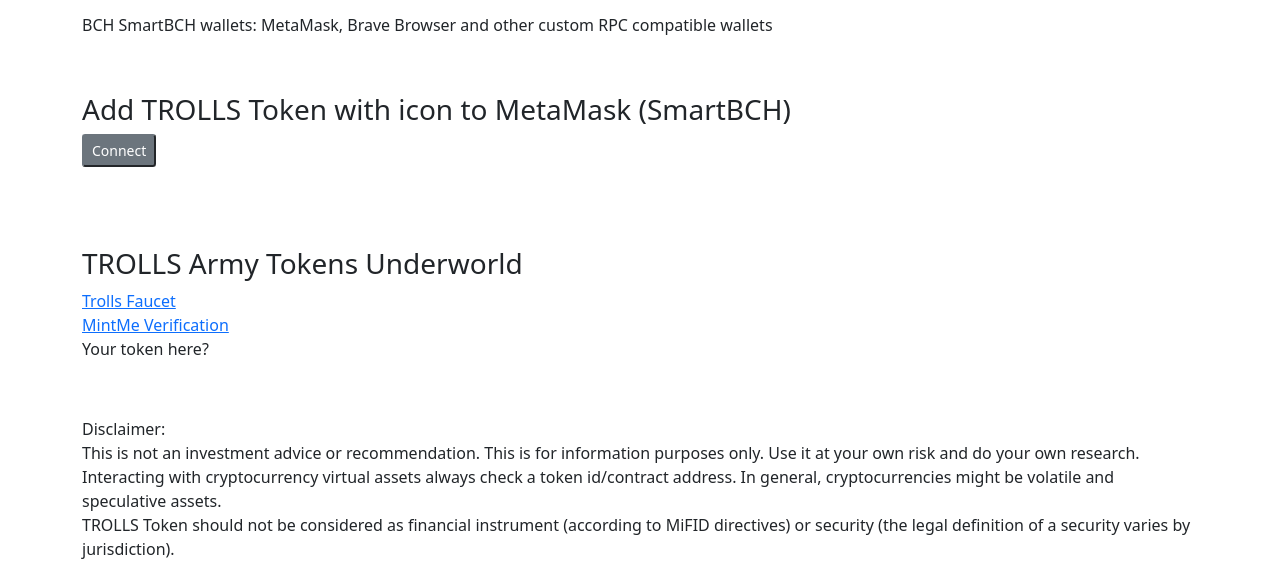
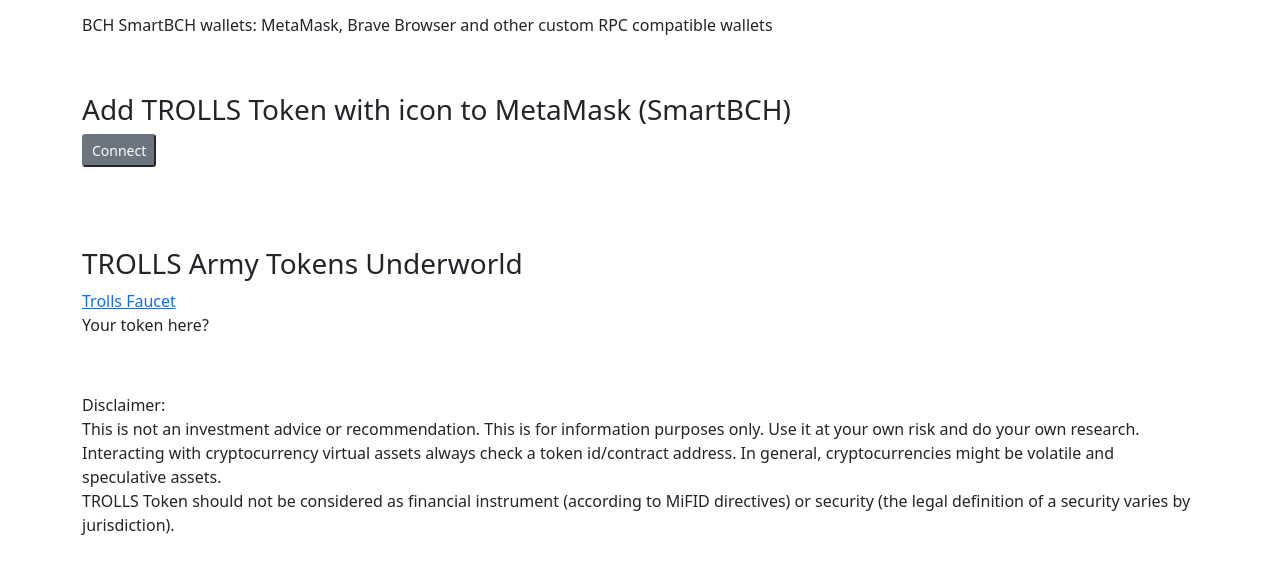
Before and after one commit to Troll-Token/troll-token.github.io, a plain HTML site: page index.html in a window 1280 px wide. Shown: the part 635-1209 px from the top of the page. Drawn offline with nearby package versions, Linux system fonts and the light colour scheme.

Commit message:
Update index.html

```diff
--- a/index.html
+++ b/index.html
@@ -75,7 +75,6 @@
 		  <h3 class="sub-header">TROLLS Army Tokens Underworld</h3>
 		  <p>
 			<a href="https://troll-token.herokuapp.com/">Trolls Faucet</a><br>
-			<a href="https://troll-token.github.io/mintme.html">MintMe Verification</a><br>
 			  Your token here?
 		  </p>
 
```
